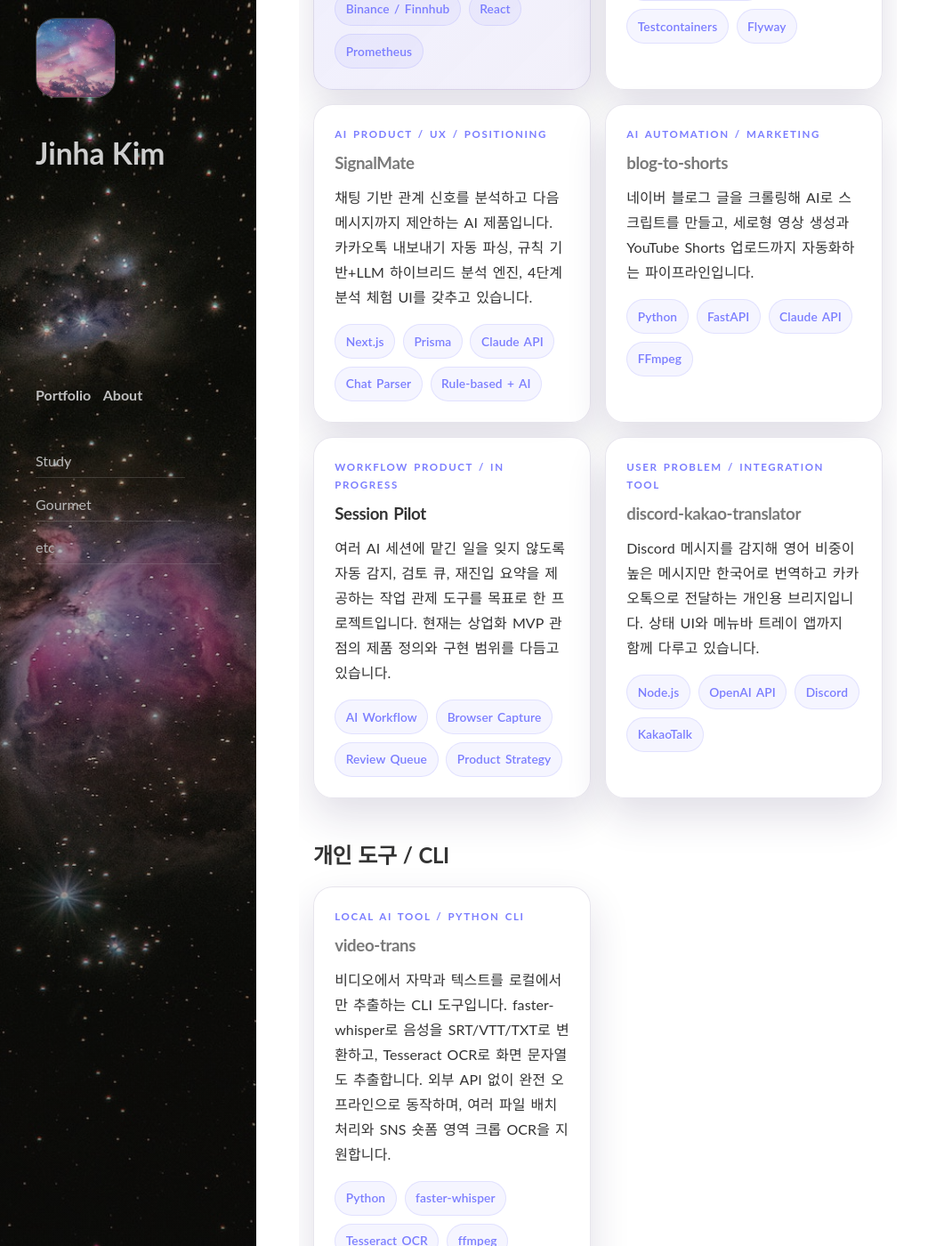
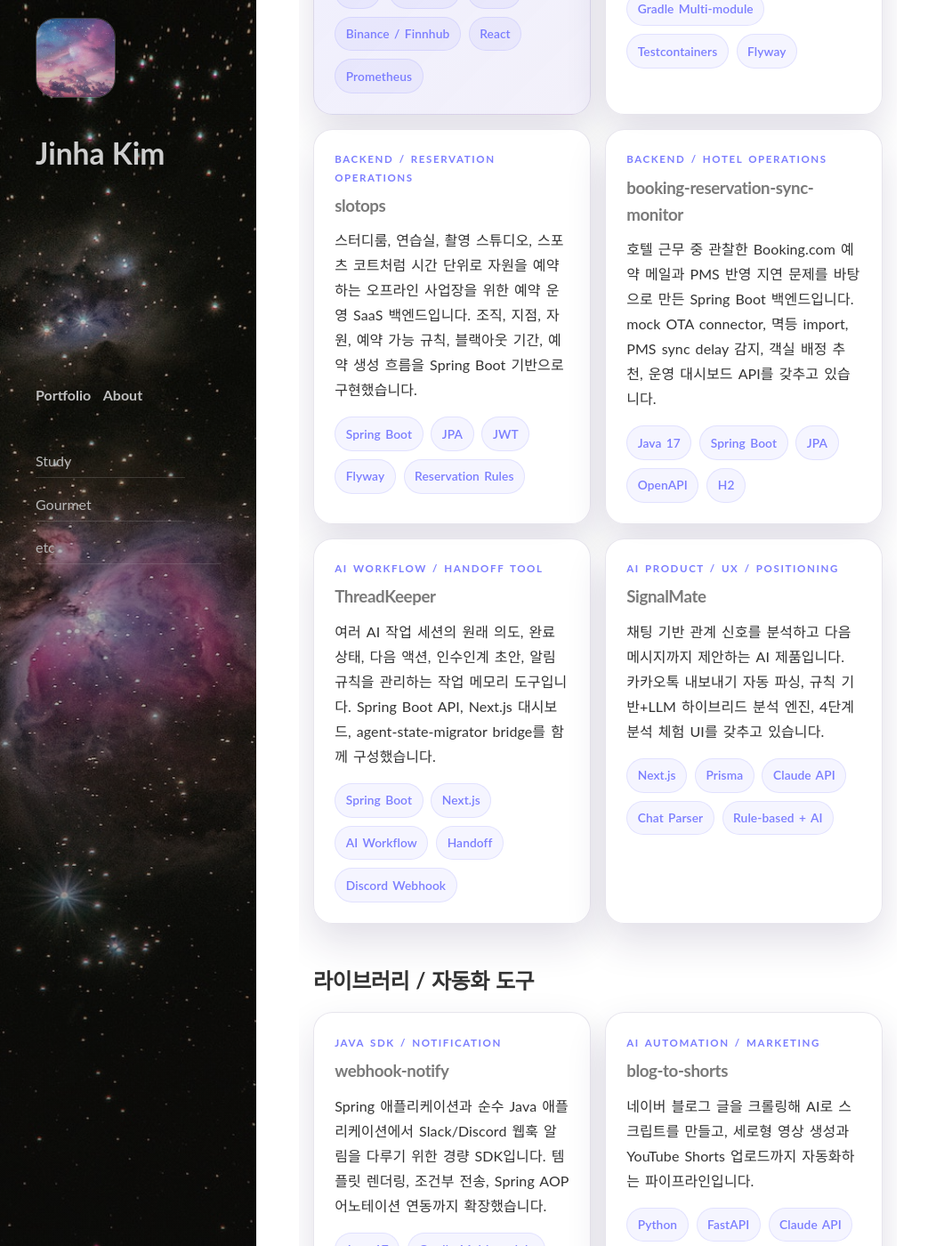
Before and after one commit to jean202/jean202.github.io, a Jekyll site: the page built from portfolio.md, in a window 1280 px wide and 1400 px high, scrolled down 1964 px. Shown: the whole window at 89% size, without its empty margins (0-1061 px from the left). Built offline with Jekyll 4.4.1, drawn with Linux system fonts in a browser that asks for light colours; nearby versions of some CDN libraries; some of the changed text lies outside the part shown.

Commit message:
Update portfolio project lineup

```diff
--- a/portfolio.md
+++ b/portfolio.md
@@ -44,15 +44,15 @@ order: 1
   <div class="profile-grid profile-grid--three">
     <article class="profile-card profile-card--accent">
       <h3>백엔드 정체성</h3>
-      <p><strong>asset-radar</strong>와 <strong>card-mizer</strong>를 중심으로 데이터 수집, 반응형 파이프라인, 도메인 모델링, 헥사고날 아키텍처 같은 백엔드 역량을 선명하게 보여주고자 합니다.</p>
+      <p><strong>card-mizer</strong>, <strong>asset-radar</strong>, <strong>slotops</strong>를 중심으로 도메인 모델링, 이벤트 흐름, 운영형 API, 예약/리소스 관리 같은 백엔드 역량을 선명하게 보여주고자 합니다.</p>
     </article>
     <article class="profile-card">
-      <h3>AI와 제품 폭</h3>
-      <p><strong>SignalMate</strong>와 <strong>blog-to-shorts</strong>는 AI 기능을 제품 문제, 분석 경험, 랜딩과 전환까지 연결하려는 시도를 담고 있습니다. 구현뿐 아니라 포지셔닝과 사용자 가치까지 함께 다룹니다.</p>
+      <h3>현장 문제와 운영 관점</h3>
+      <p><strong>booking-reservation-sync-monitor</strong>는 실제 호텔 현장에서 관찰한 OTA/PMS 동기화 지연 문제를 백엔드 시스템으로 모델링한 프로젝트입니다. API 설계가 실제 운영 리스크를 어떻게 줄이는지 보여주는 축입니다.</p>
     </article>
     <article class="profile-card">
-      <h3>실제 사용자 문제 해결</h3>
-      <p><strong>Session Pilot</strong>과 <strong>discord-kakao-translator</strong>는 실제로 반복되는 작업 운영 문제를 줄이는 도구입니다. 일상적인 불편을 제품과 워크플로우 단위로 푸는 감각을 보여주려는 축입니다.</p>
+      <h3>AI와 제품 확장</h3>
+      <p><strong>ThreadKeeper</strong>와 <strong>SignalMate</strong>는 AI를 단순 호출 기능이 아니라 작업 흐름, 사용자 판단, 분석 경험으로 연결하려는 시도입니다. 제품 문제 정의와 구현을 함께 다룹니다.</p>
     </article>
   </div>
 </section>
@@ -86,6 +86,42 @@ order: 1
       </div>
     </article>
     <article class="profile-card">
+      <p class="profile-kicker">Backend / Reservation Operations</p>
+      <h3><a href="https://github.com/jean202/slotops">slotops</a></h3>
+      <p>스터디룸, 연습실, 촬영 스튜디오, 스포츠 코트처럼 시간 단위로 자원을 예약하는 오프라인 사업장을 위한 예약 운영 SaaS 백엔드입니다. 조직, 지점, 자원, 예약 가능 규칙, 블랙아웃 기간, 예약 생성 흐름을 Spring Boot 기반으로 구현했습니다.</p>
+      <div class="profile-chip-group">
+        <span class="profile-chip">Spring Boot</span>
+        <span class="profile-chip">JPA</span>
+        <span class="profile-chip">JWT</span>
+        <span class="profile-chip">Flyway</span>
+        <span class="profile-chip">Reservation Rules</span>
+      </div>
+    </article>
+    <article class="profile-card">
+      <p class="profile-kicker">Backend / Hotel Operations</p>
+      <h3><a href="https://github.com/jean202/booking-reservation-sync-monitor">booking-reservation-sync-monitor</a></h3>
+      <p>호텔 근무 중 관찰한 Booking.com 예약 메일과 PMS 반영 지연 문제를 바탕으로 만든 Spring Boot 백엔드입니다. mock OTA connector, 멱등 import, PMS sync delay 감지, 객실 배정 추천, 운영 대시보드 API를 갖추고 있습니다.</p>
+      <div class="profile-chip-group">
+        <span class="profile-chip">Java 17</span>
+        <span class="profile-chip">Spring Boot</span>
+        <span class="profile-chip">JPA</span>
+        <span class="profile-chip">OpenAPI</span>
+        <span class="profile-chip">H2</span>
+      </div>
+    </article>
+    <article class="profile-card">
+      <p class="profile-kicker">AI Workflow / Handoff Tool</p>
+      <h3><a href="https://github.com/jean202/threadkeeper">ThreadKeeper</a></h3>
+      <p>여러 AI 작업 세션의 원래 의도, 완료 상태, 다음 액션, 인수인계 초안, 알림 규칙을 관리하는 작업 메모리 도구입니다. Spring Boot API, Next.js 대시보드, agent-state-migrator bridge를 함께 구성했습니다.</p>
+      <div class="profile-chip-group">
+        <span class="profile-chip">Spring Boot</span>
+        <span class="profile-chip">Next.js</span>
+        <span class="profile-chip">AI Workflow</span>
+        <span class="profile-chip">Handoff</span>
+        <span class="profile-chip">Discord Webhook</span>
+      </div>
+    </article>
+    <article class="profile-card">
       <p class="profile-kicker">AI Product / UX / Positioning</p>
       <h3><a href="https://github.com/jean202/signalmate">SignalMate</a></h3>
       <p>채팅 기반 관계 신호를 분석하고 다음 메시지까지 제안하는 AI 제품입니다. 카카오톡 내보내기 자동 파싱, 규칙 기반+LLM 하이브리드 분석 엔진, 4단계 분석 체험 UI를 갖추고 있습니다.</p>
@@ -95,6 +131,23 @@ order: 1
         <span class="profile-chip">Claude API</span>
         <span class="profile-chip">Chat Parser</span>
         <span class="profile-chip">Rule-based + AI</span>
+      </div>
+    </article>
+  </div>
+</section>
+
+<section class="profile-section">
+  <h2>라이브러리 / 자동화 도구</h2>
+  <div class="profile-grid profile-grid--two">
+    <article class="profile-card">
+      <p class="profile-kicker">Java SDK / Notification</p>
+      <h3><a href="https://github.com/jean202/webhook-notify">webhook-notify</a></h3>
+      <p>Spring 애플리케이션과 순수 Java 애플리케이션에서 Slack/Discord 웹훅 알림을 다루기 위한 경량 SDK입니다. 템플릿 렌더링, 조건부 전송, Spring AOP 어노테이션 연동까지 확장했습니다.</p>
+      <div class="profile-chip-group">
+        <span class="profile-chip">Java 17</span>
+        <span class="profile-chip">Gradle Multi-module</span>
+        <span class="profile-chip">Spring AOP</span>
+        <span class="profile-chip">Slack / Discord</span>
       </div>
     </article>
     <article class="profile-card">
@@ -109,17 +162,6 @@ order: 1
       </div>
     </article>
     <article class="profile-card">
-      <p class="profile-kicker">Workflow Product / In Progress</p>
-      <h3>Session Pilot</h3>
-      <p>여러 AI 세션에 맡긴 일을 잊지 않도록 자동 감지, 검토 큐, 재진입 요약을 제공하는 작업 관제 도구를 목표로 한 프로젝트입니다. 현재는 상업화 MVP 관점의 제품 정의와 구현 범위를 다듬고 있습니다.</p>
-      <div class="profile-chip-group">
-        <span class="profile-chip">AI Workflow</span>
-        <span class="profile-chip">Browser Capture</span>
-        <span class="profile-chip">Review Queue</span>
-        <span class="profile-chip">Product Strategy</span>
-      </div>
-    </article>
-    <article class="profile-card">
       <p class="profile-kicker">User Problem / Integration Tool</p>
       <h3><a href="https://github.com/jean202/discord-kakao-translator">discord-kakao-translator</a></h3>
       <p>Discord 메시지를 감지해 영어 비중이 높은 메시지만 한국어로 번역하고 카카오톡으로 전달하는 개인용 브리지입니다. 상태 UI와 메뉴바 트레이 앱까지 함께 다루고 있습니다.</p>
@@ -130,12 +172,6 @@ order: 1
         <span class="profile-chip">KakaoTalk</span>
       </div>
     </article>
-  </div>
-</section>
-
-<section class="profile-section">
-  <h2>개인 도구 / CLI</h2>
-  <div class="profile-grid profile-grid--two">
     <article class="profile-card">
       <p class="profile-kicker">Local AI Tool / Python CLI</p>
       <h3><a href="https://github.com/jean202/video-trans">video-trans</a></h3>
@@ -147,6 +183,35 @@ order: 1
         <span class="profile-chip">ffmpeg</span>
         <span class="profile-chip">SRT / VTT</span>
         <span class="profile-chip">Offline / Local</span>
+      </div>
+    </article>
+    <article class="profile-card">
+      <p class="profile-kicker">Local Utility / Java CLI</p>
+      <h3><a href="https://github.com/jean202/heic-jpg">heic-jpg</a></h3>
+      <p>macOS에서 HEIC/HEIF 파일을 JPEG로 일괄 변환하는 Java 17 CLI입니다. 단일 파일, 디렉터리 재귀 변환, dry-run, overwrite, max-dimension 옵션을 지원합니다.</p>
+      <div class="profile-chip-group">
+        <span class="profile-chip">Java 17</span>
+        <span class="profile-chip">CLI</span>
+        <span class="profile-chip">macOS sips</span>
+        <span class="profile-chip">Batch Conversion</span>
+      </div>
+    </article>
+  </div>
+</section>
+
+<section class="profile-section">
+  <h2>협업 / 앱 프로젝트</h2>
+  <div class="profile-grid profile-grid--two">
+    <article class="profile-card">
+      <p class="profile-kicker">Flutter App / Collaborative Editor</p>
+      <h3><a href="https://github.com/ZayaMK/Cleanera">Cleanera</a></h3>
+      <p>청소 시설의 평면도와 구역, 오브젝트를 편집하고 팀 단위로 동기화하는 Flutter 기반 에디터 프로젝트입니다. headless editor engine, snapshot+delta undo/redo, offline-first 저장, Supabase Realtime 동기화 구조를 다룹니다.</p>
+      <div class="profile-chip-group">
+        <span class="profile-chip">Flutter</span>
+        <span class="profile-chip">Dart</span>
+        <span class="profile-chip">Riverpod</span>
+        <span class="profile-chip">Drift</span>
+        <span class="profile-chip">Supabase Realtime</span>
       </div>
     </article>
   </div>
@@ -217,12 +282,15 @@ order: 1
         <span class="profile-chip">WebFlux</span>
         <span class="profile-chip">Kafka</span>
         <span class="profile-chip">Hexagonal</span>
+        <span class="profile-chip">JPA</span>
+        <span class="profile-chip">Flyway</span>
         <span class="profile-chip">PostgreSQL</span>
         <span class="profile-chip">Docker</span>
         <span class="profile-chip">Prometheus</span>
         <span class="profile-chip">Next.js</span>
         <span class="profile-chip">React</span>
         <span class="profile-chip">TypeScript</span>
+        <span class="profile-chip">Flutter</span>
         <span class="profile-chip">Python</span>
         <span class="profile-chip">OpenAI API</span>
         <span class="profile-chip">Claude API</span>
```
